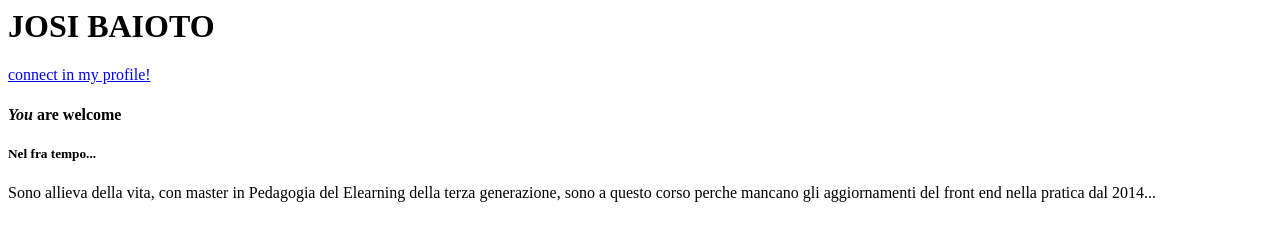
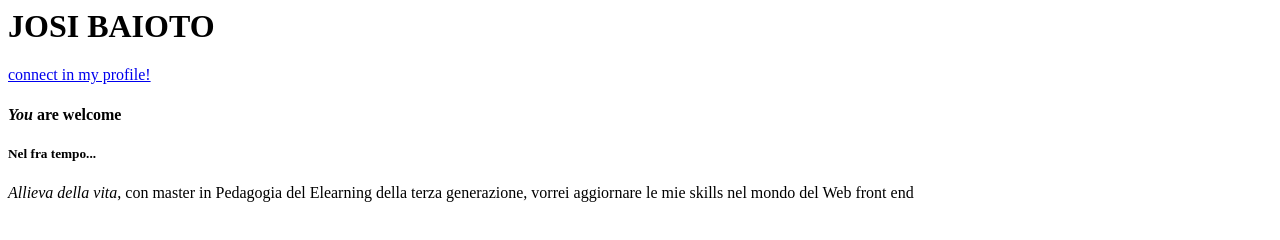
Before and after one commit to challenge-network-18-mar-24/josi-baioto, a plain HTML site: page index.html in a window 1280 px wide. Drawn offline with Linux system fonts and the light colour scheme.

Commit message:
update testo

```diff
--- a/index.html
+++ b/index.html
@@ -3,6 +3,7 @@
 <h4><i>You </i>are welcome</h4>
 
 <h5>Nel fra tempo...</h5>
-            <p>Sono allieva della vita, con master in Pedagogia del Elearning della terza generazione, sono a questo corso perche mancano gli aggiornamenti del front end nella pratica dal 2014...
+            <p><i> Allieva della vita</i>, con master in Pedagogia del Elearning della terza generazione,
+                vorrei aggiornare le mie skills nel mondo del Web front end
                </p>
         </div>
```
